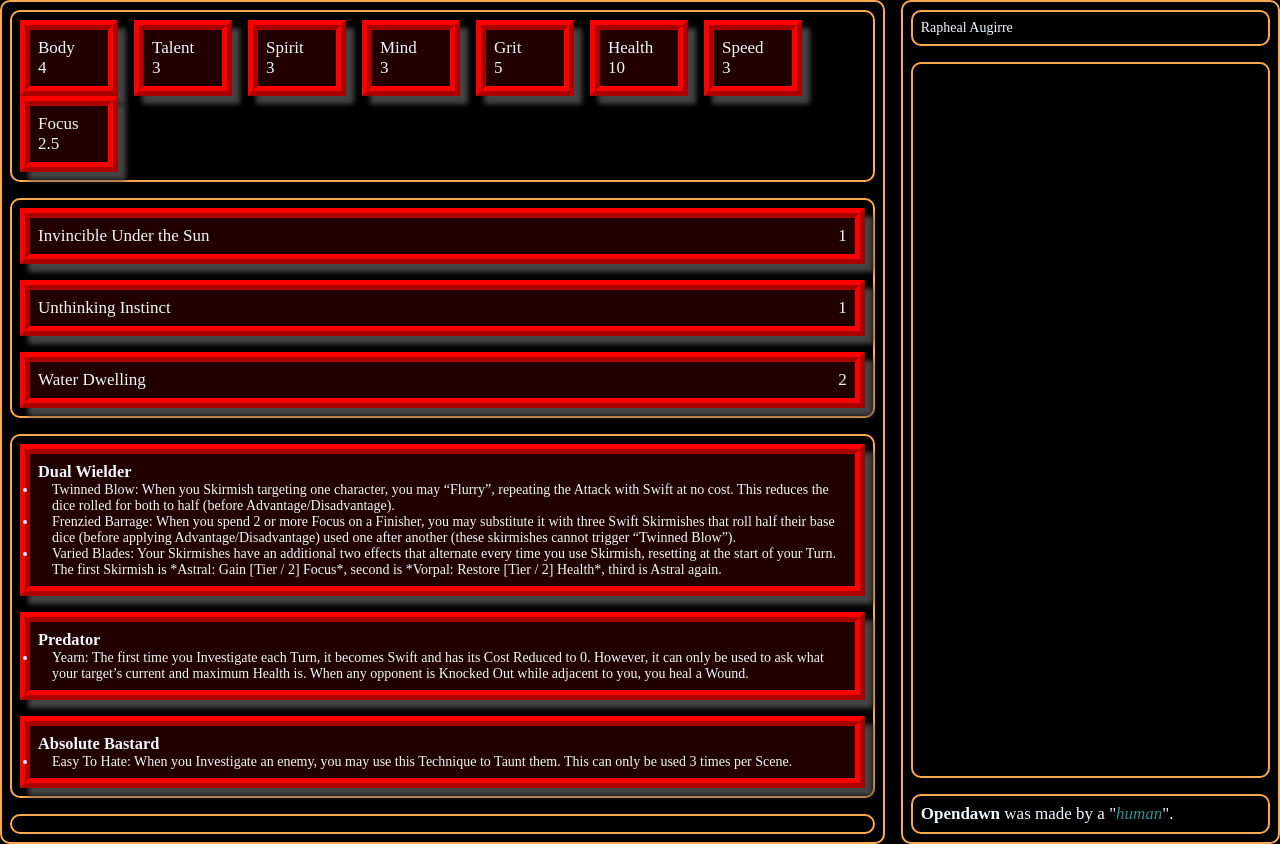
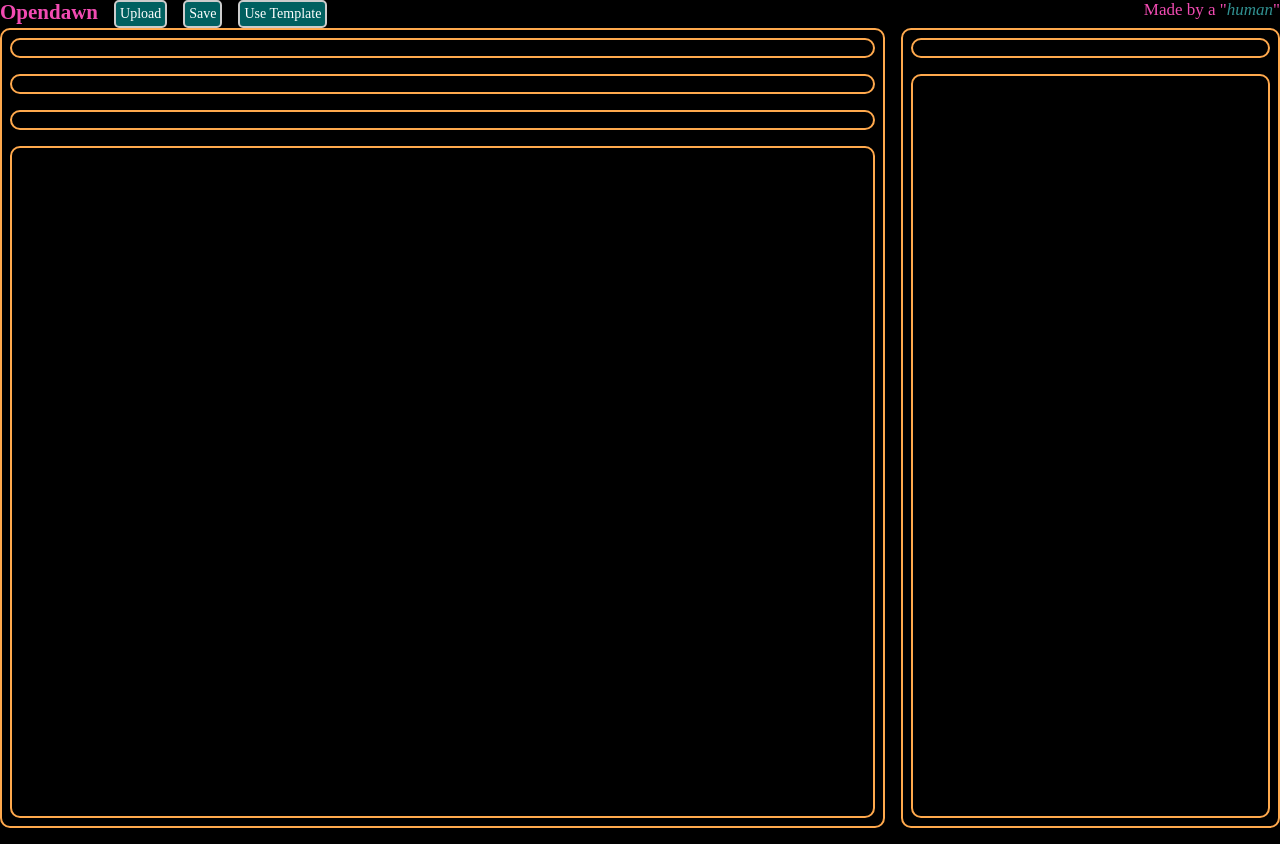
Before and after one commit to gingerfocus/openrpg, a plain HTML site: page public/index.html in a window 1280 px wide. Drawn offline with Linux system fonts and the light colour scheme.

Commit message:
add file loading saving and templates

```diff
--- a/public/index.html
+++ b/public/index.html
@@ -9,8 +9,27 @@
     <script src="/main.js"></script>
     <link rel="icon" href="/opendawn.png" />
 </head>
-<body class="flexacross">
-    <div class="screen flexdown flexfill" style="width: 70vw; min-height: 100vh">
+<body>
+    <header class="flexacross">
+        <h2>Opendawn</h2>
+        <label class="file-button">
+            <input type="file" id="inputfile" style="display: none">
+            <!-- accept="image/png, image/jpeg"> -->
+            Upload
+        </label>
+        <label class="file-button">
+            <button style="display: none" onclick="savedata()"></button>
+            Save
+        </label>
+        <label class="file-button">
+            <button style="display: none" onclick="usetemplate()"></button>
+            Use Template
+        </label>
+        <div class="flexfill"></div>
+        <p>Made by a "<em><a href="https://github.com/gingerfocus/opendawn">human</a></em>"</p>
+    </header>
+    <main class="flexacross">
+        <div class="screen flexdown flexfill" style="width: 70vw">
             <div class="screen">
                 <div class="flexacross" id="stats" style="flex-wrap: wrap"></div>
             </div>
@@ -25,9 +44,7 @@
         <div class="screen flexdown flexfill" style="width: 30vw; min-height: 100vh">
             <div class="screen" id="playername"></div>
             <div class="screen flexfill"></div>
-        <div class="screen">
-            <p><strong>Opendawn</strong> was made by a "<em><a href="https://github.com/gingerfocus/opendawn">human</a></em>".</p>
         </div>
-    </div>
+    </main>
 </body>
 </html>
--- a/public/main.js
+++ b/public/main.js
@@ -1,3 +1,29 @@
+let data;
+
+function savedata() {
+    if (typeof data == "undefined") return;
+
+    var a = window.document.createElement('a');
+    a.href = window.URL.createObjectURL(new Blob([JSON.stringify(data)], {type: 'application/json'}));
+
+    // TODO: change file name to character name
+    a.download = 'character.json';
+
+    console.log("saving file");
+    document.body.appendChild(a);
+    a.click();
+    document.body.removeChild(a);
+}
+
+function usetemplate() {
+    fetch("/template.json").then((tmpl) => {
+        tmpl.json().then((d) => {
+            data = d
+            main()
+        })
+    })
+}
+
 const main = function () {
     const estats = document.getElementById("stats");
 
@@ -60,88 +86,21 @@ const main = function () {
     }
 }
 
-window.addEventListener('load', main)
-
 function parse(str) {
     return Function(`'use strict'; return (${str})`)()
 }
 
-// document.write( "1+2+3", '=' , parse("1+2+3"), '<br>');
-// document.write( "1 + 2 * 3", '=' , parse("1 + 2 * 3"), '<br>');
-
-const data = {
-    "name": "Rapheal Augirre",
-    "atributes": {
-        "Body": 4,
-        "Talent": 3,
-        "Spirit": 3,
-        "Mind": 3,
-        "Grit": "4 + 1",
-        "Health": "2 * 4 + 2 * 1",
-        "Speed": "2 + 2 / 2",
-        "Focus": "1 + 3 / 2"
-    },
-    "ability":  {
-        "points": 4,
-        "desc": "You can transform the four elements into plants so long as you hold your breath."
-    },
-    "skills": {
-        "Invincible Under the Sun": 1,
-        "Unthinking Instinct": 1,
-        "Water Dwelling": 2
-    },
-    "techniques": {
-        "Dual Wielder": {
-            "level": 3,
-            "type": "Powerhouse",
-            "skills": [
-                `Twinned Blow: When you Skirmish targeting one character, you may “Flurry”,
-                repeating the Attack with Swift at no cost. This reduces the dice rolled for
-                both to half (before Advantage/Disadvantage).`,
-
-                `Frenzied Barrage: When you spend 2 or more Focus on a Finisher, you may
-                substitute it with three Swift Skirmishes that roll half their base dice (before
-                applying Advantage/Disadvantage) used one after another (these skirmishes cannot
-                trigger “Twinned Blow”).`,
-
-                `Varied Blades: Your Skirmishes have an additional two effects that alternate
-                every time you use Skirmish, resetting at the start of your Turn. The first
-                Skirmish is *Astral: Gain \[Tier / 2\] Focus*, second is *Vorpal: Restore \[Tier /
-                2\] Health*, third is Astral again.`
-            ]
-        },
-        "Predator": {
-            "level": 1,
-            "type": "Powerhouse",
-            "skills": [
-                `Yearn: The first time you Investigate each Turn, it becomes Swift and has its
-                Cost Reduced to 0. However, it can only be used to ask what your target’s
-                current and maximum Health is. When any opponent is Knocked Out while adjacent
-                to you, you heal a Wound.`,
-
-                `Obsess: When you know an opponent has half their maximum Health remaining,
-                your Speed is increased by 3, and you ignore Difficult Terrain, but you cannot
-                move unless you’re moving closer to at least one of said opponents.`,
-
-                `Devour: Once per Scene, when you heal a Wound using “Yearn” you may
-                ‘Indulge’, Immobilizing and Dazing yourself. While you’re under these Effects,
-                the Focus gained through Breathe and Charge are replaced with healing an equal
-                number of Wounds.`
-            ]
-        },
-        "Absolute Bastard": {
-            "level": 1,
-            "type": "Bulwark",
-            "skills": [
-                `Easy To Hate: When you Investigate an enemy, you may use this Technique to
-                Taunt them. This can only be used 3 times per Scene.`,
-
-                `Bully: Once per turn when you Taunt a character you may move up to 3 spaces
-                towards them, if you move adjacent to them, you may Snare them and gain 1 AP.`,
-
-                `Add Injury To Insult: Your Attacks against characters you’ve Taunted gain
-                [Tier] Advantage.`
-            ]
-        }
-    },
-}
+window.addEventListener('load', function () {
+    const inputfile = document.getElementById("inputfile");
+    inputfile.addEventListener("change", () => {
+        // if (inputfile.files.length == 1) { console.log("File selected: ", inputfile.files[0]); }
+        var reader = new FileReader();
+        reader.onload = function() {
+            const obj = JSON.parse(reader.result);
+            // console.log("new input: " + obj);
+            data = obj;
+            main();
+        };
+        reader.readAsText(inputfile.files[0]);
+    });
+})
--- a/public/style.css
+++ b/public/style.css
@@ -6,7 +6,6 @@
 
 body {
 
-    /* color:            #f24bb2; */
     /* text-shadow:      1px 1px 2px red, -1px -2px 3px green; */
     /* line-height:      1.2; */
     font-size:        14px;
@@ -14,16 +13,29 @@ body {
     /* margin:           20px auto; */
     /* border: 10px ridge #f00; */
 
-    display: flex;
+    /* display: flex;  */
     /* display: block;  */
-    flex-direction: row;
+    /* flex-direction: row; */
     /* flex-direction: column; */
     /* justify-content: center; */
     /* align-items: center; */
 
+    color:      #f24bb2;
     min-height: 100vh;
     background: #000000;
 }
+
+.file-button {
+    border: 2px solid #ccc;
+    border-radius: 5px;
+    display: inline-block;
+    padding: 4px;
+    cursor: pointer;
+
+    background: #006060;
+    color:      #ffffff;
+}
+
 
 a:link { color: #309090; text-decoration: none;}
 a:visited { color: #309090; }
```
Also changed, not shown: public/template.json (added, +51 -0 lines), .idx/integrations.json (deleted). Lines whose indentation alone changed are shown as unchanged.
